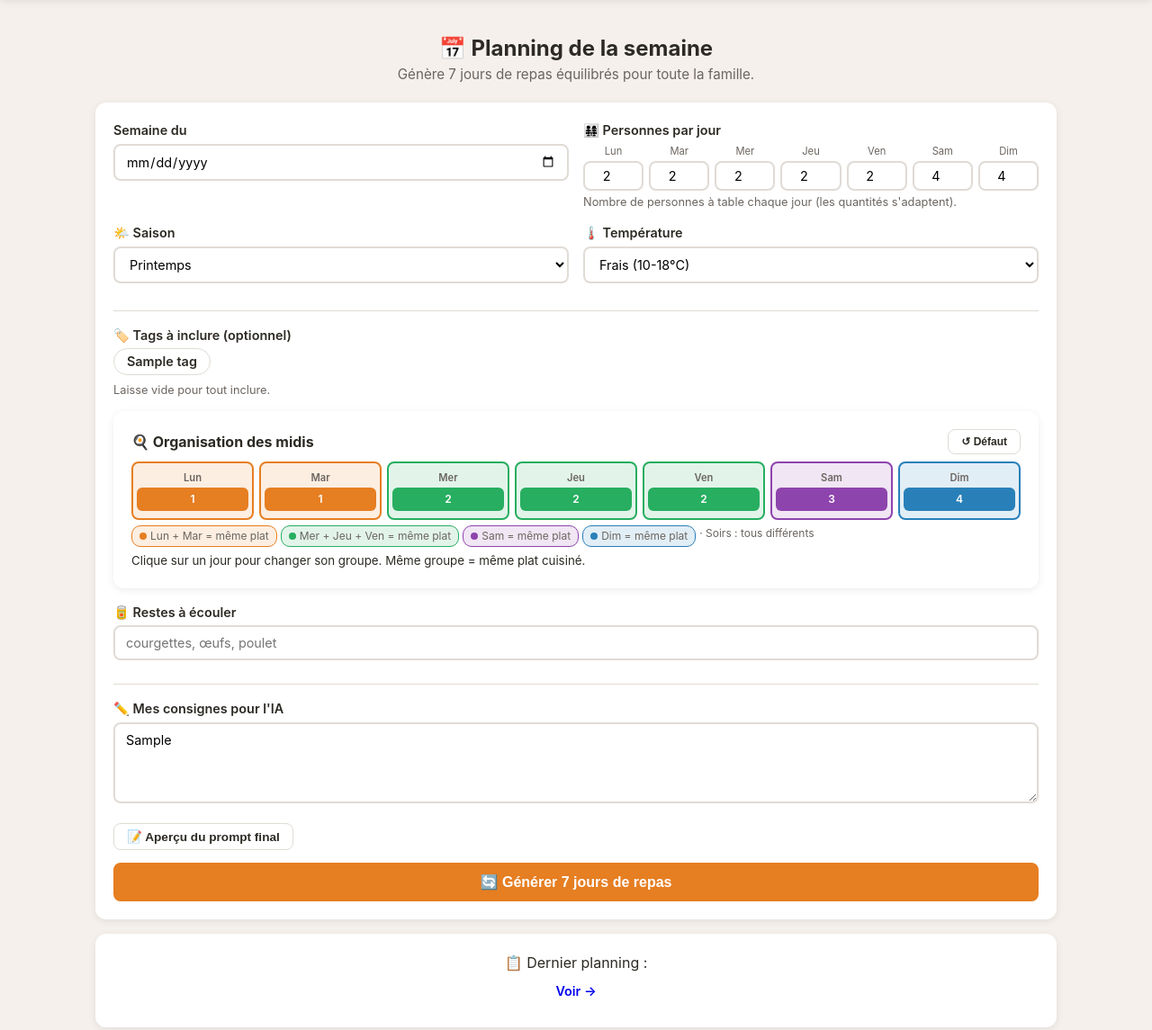
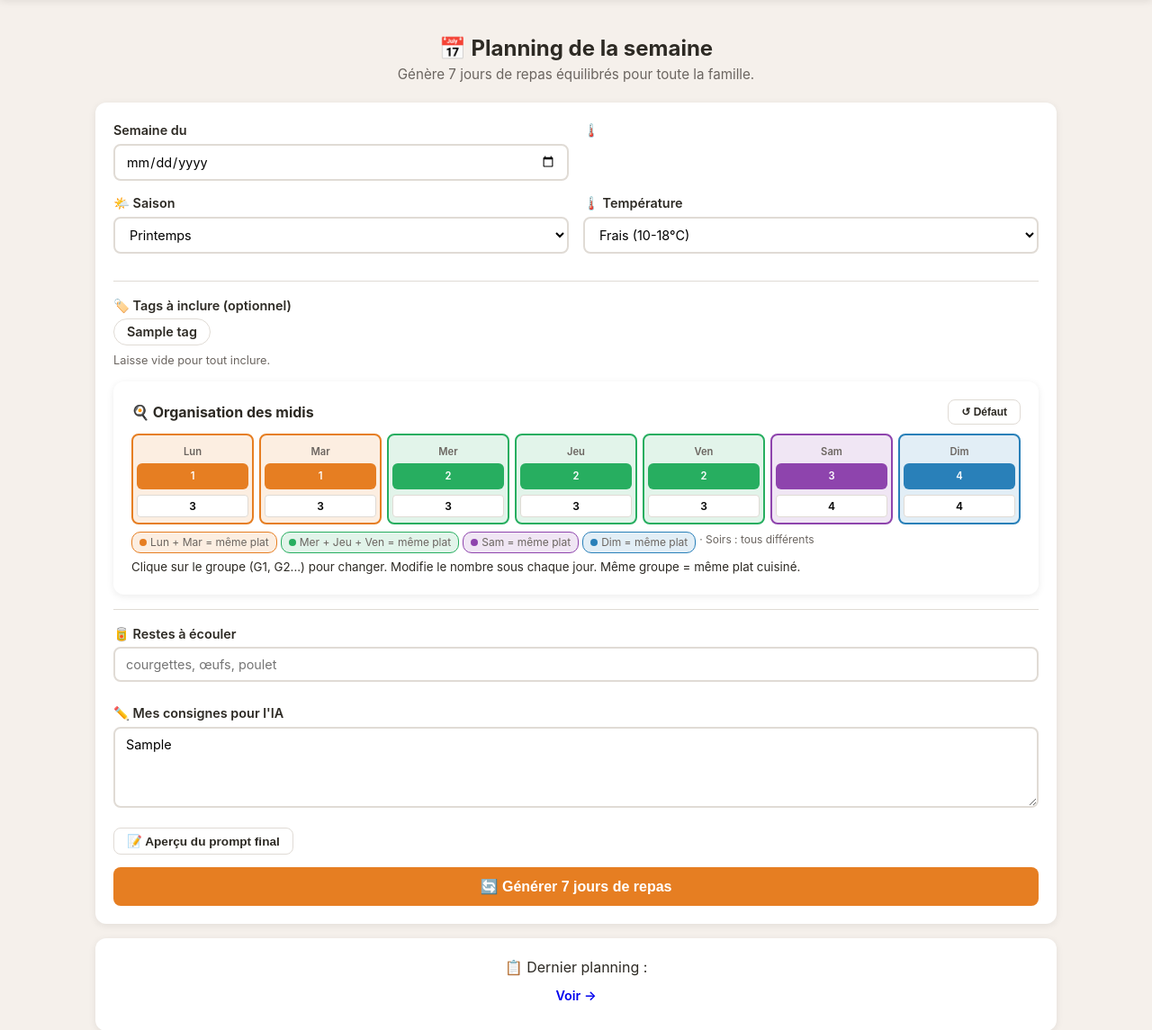
Before and after one commit to LapassetAlexis/RecetteApp, a FastAPI app: template app/templates/index.html in a window 1280 px wide. Shown: the part 55-1200 px from the top of the page at 90% size. Run offline with FastAPI, Linux system fonts and the light colour scheme; the template is opened without the code that fills it: most values are stand-ins (such as "Sample title", 1, 10 or a date in 2020); some libraries are stand-ins or nearby versions.

Commit message:
feat: configuration fusionnée (groupes + nb personnes par jour)

```diff
--- a/app/static/style.css
+++ b/app/static/style.css
@@ -49,6 +49,10 @@ textarea { resize:vertical; }
 .day-group { position:relative; cursor:pointer; padding:8px 4px; border-radius:8px; font-size:0.75rem; font-weight:600; transition:all 0.15s; }
 .day-group:hover { transform:scale(1.05); }
 .group-picker { position:absolute; top:100%; left:50%; transform:translateX(-50%); z-index:10; background:#fff; border-radius:8px; box-shadow:0 4px 16px rgba(0,0,0,0.15); padding:6px; display:flex; gap:4px; margin-top:4px; white-space:nowrap; }
+.nb-input { -moz-appearance:textfield; }
+.nb-input::-webkit-outer-spin-button,
+.nb-input::-webkit-inner-spin-button { -webkit-appearance:none; margin:0; }
+.nb-input:focus { border-color:var(--pr) !important; outline:none; }
 
 /* ── Alerts ──────────────────────────────────── */
 .alert { padding:12px 16px; border-radius:8px; margin-bottom:16px; font-weight:500; font-size:0.9rem; }
--- a/app/templates/index.html
+++ b/app/templates/index.html
@@ -17,18 +17,8 @@
             <input type="date" id="week_start" name="week_start" value="{{ week_start }}" required>
         </div>
         <div class="form-g">
-            <label>👨‍👩‍👧‍👧 Personnes par jour</label>
-            <div style="display:grid;grid-template-columns:repeat(7,1fr);gap:6px;">
-                {% set jours = ['Lun','Mar','Mer','Jeu','Ven','Sam','Dim'] %}
-                {% set default_pers = [2,2,2,2,2,4,4] %}
-                {% for i in range(7) %}
-                <div style="text-align:center;">
-                    <div style="font-size:0.7rem;color:var(--t2);margin-bottom:2px;">{{ jours[i] }}</div>
-                    <input type="number" name="nb_{{ jours[i]|lower }}" value="{{ default_pers[i] }}" min="1" max="20" style="width:100%;text-align:center;padding:6px 2px;">
-                </div>
-                {% endfor %}
-            </div>
-            <small>Nombre de personnes à table chaque jour (les quantités s'adaptent).</small>
+            <label>🌡️</label>
+            <div style="height:1px;"></div>
         </div>
     </div>
     <div class="form-r">
@@ -65,33 +55,35 @@
         <small>Laisse vide pour tout inclure.</small>
     </div>
 
-    <!-- Configuration visuelle des groupes de midis -->
+    <!-- Configuration fusionnée : groupes midi + personnes par jour -->
     <div class="card" style="margin-bottom:16px;">
-        <div style="display:flex;justify-content:space-between;align-items:center;margin-bottom:8px;">
+        <div style="display:flex;justify-content:space-between;align-items:center;margin-bottom:10px;">
             <strong>🍳 Organisation des midis</strong>
             <button type="button" id="reset-groups" class="btn btn-ghost btn-sm" style="font-size:0.75rem;">↺ Défaut</button>
         </div>
         <div id="midi-groups" style="display:grid;grid-template-columns:repeat(7,1fr);gap:6px;text-align:center;">
             {% set jours = ['Lun','Mar','Mer','Jeu','Ven','Sam','Dim'] %}
             {% set default_groups = [1,1,2,2,2,3,4] %}
+            {% set default_pers = [3,3,3,3,3,4,4] %}
             {% for i in range(7) %}
-            <div class="day-group" data-idx="{{ i }}" data-group="{{ default_groups[i] }}" style="cursor:pointer;padding:8px 4px;border-radius:8px;font-size:0.75rem;font-weight:600;transition:all 0.2s;">
-                <div style="font-size:0.7rem;color:var(--t2);margin-bottom:2px;">{{ jours[i] }}</div>
-                <div class="group-label" style="padding:4px 0;border-radius:6px;">G{{ default_groups[i] }}</div>
+            <div class="day-group" data-idx="{{ i }}" data-group="{{ default_groups[i] }}" style="cursor:pointer;padding:10px 4px 6px;border-radius:8px;font-size:0.75rem;font-weight:600;transition:all 0.2s;position:relative;">
+                <div style="font-size:0.7rem;color:var(--t2);margin-bottom:4px;">{{ jours[i] }}</div>
+                <div class="group-label" style="padding:6px 0;border-radius:6px;margin-bottom:6px;font-size:0.7rem;">G{{ default_groups[i] }}</div>
+                <input type="number" name="nb_{{ jours[i]|lower }}" value="{{ default_pers[i] }}" min="1" max="20" class="nb-input" style="width:100%;text-align:center;padding:4px 0;border:1px solid var(--bo);border-radius:4px;font-size:0.75rem;font-weight:600;">
             </div>
             {% endfor %}
         </div>
-        <div id="group-legend" style="display:flex;flex-wrap:wrap;gap:4px;margin-top:6px;font-size:0.75rem;color:var(--t2);"></div>
+        <div id="group-legend" style="display:flex;flex-wrap:wrap;gap:4px;margin-top:8px;font-size:0.75rem;color:var(--t2);"></div>
         <input type="hidden" name="midi_groups" id="midi-groups-input" value="1,1,2,2,2,3,4">
-        <small style="margin-top:6px;display:block;">Clique sur un jour pour changer son groupe. Même groupe = même plat cuisiné.</small>
+        <small style="margin-top:6px;display:block;">Clique sur le groupe (G1, G2...) pour changer. Modifie le nombre sous chaque jour. Même groupe = même plat cuisiné.</small>
     </div>
+
+    <hr style="border:none;border-top:1px solid var(--bo);margin:16px 0;">
 
     <div class="form-g">
         <label for="ingredients_force">🥫 Restes à écouler</label>
         <input type="text" id="ingredients_force" name="ingredients_force" placeholder="courgettes, œufs, poulet" class="inp">
     </div>
-
-    <hr style="border:none;border-top:1px solid var(--bo);margin:16px 0;">
 
     <div class="form-g">
         <label for="custom_prompt">✏️ Mes consignes pour l'IA</label>
```
